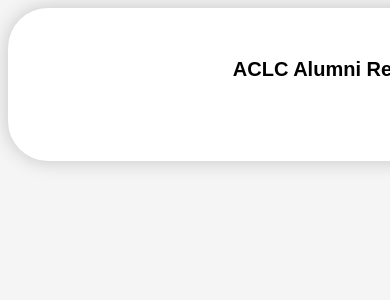
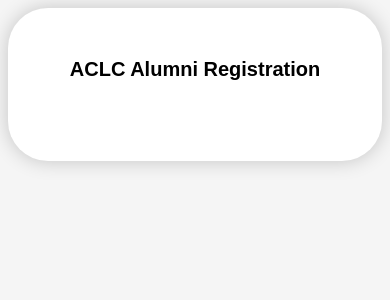
Before and after one commit to JiMVP/alumni, a PHP site: page /register.html in a window 390 px wide; the page is wider, and only the part inside the window is pictured. Shown: the top 300 px of that part. Run offline with PHP 8.4, Linux system fonts and the light colour scheme.

Commit message:
alumni v14.5.24

```diff
--- a/alum.css
+++ b/alum2.css
@@ -106,21 +106,22 @@ body{
 .regbox{
 	background-color: white;
 	padding: 50px 60px;
-	min-width: 700px;
+	/* min-width: 700px; */
+	width: 100%;
 	max-width: 1190px;
 	margin: auto;
 	border-radius: 40px;
 	/*mel's default shadow: */
 	box-shadow: 0 0 20px 0 rgba(0, 0, 0, 0.2)
 }
-@media only screen and (max-width:816px){
+/* @media only screen and (max-width:816px){
 	.regbox{
 		width:100%;
 	}
-	.reglogin-contain{
+	/* .reglogin-contain{
 		padding:0px;
 	}
-}
+} */
 /* .reglog-title{
 	font-style: bold;
 	font-size: 40px;
--- a/login.html
+++ b/login.html
@@ -3,7 +3,7 @@
     <meta charset="utf-8">
     <meta name="viewport" content="width=device-width, initial-scale=1">
     <title>ACLC Alumni Log In</title>
-    <link rel="stylesheet" href="alum.css">
+    <link rel="stylesheet" href="alum2.css">
 </head>
 <body>
     <div class="std-contain">
--- a/register.html
+++ b/register.html
@@ -3,7 +3,7 @@
     <meta charset="utf-8">
     <meta name="viewport" content="width=device-width, initial-scale=1">
     <title>ACLC Alumni Registration</title>
-    <link rel="stylesheet" href="alum.css">
+    <link rel="stylesheet" href="alum2.css">
 </head>
 <body>
     <div class="std-contain">
```
